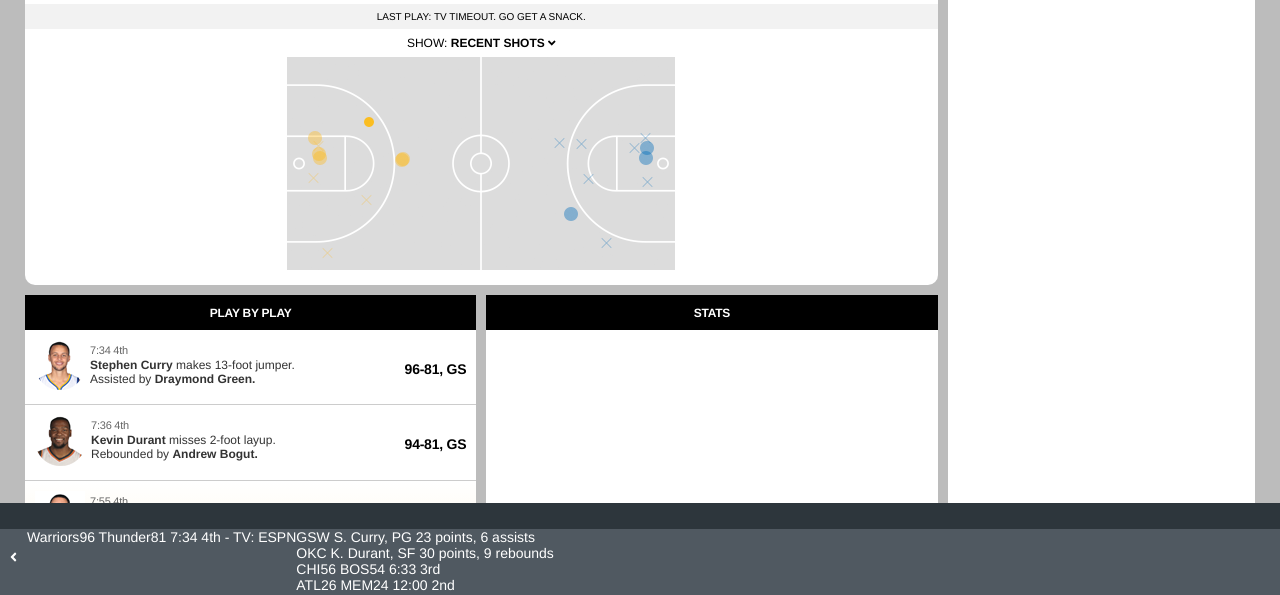
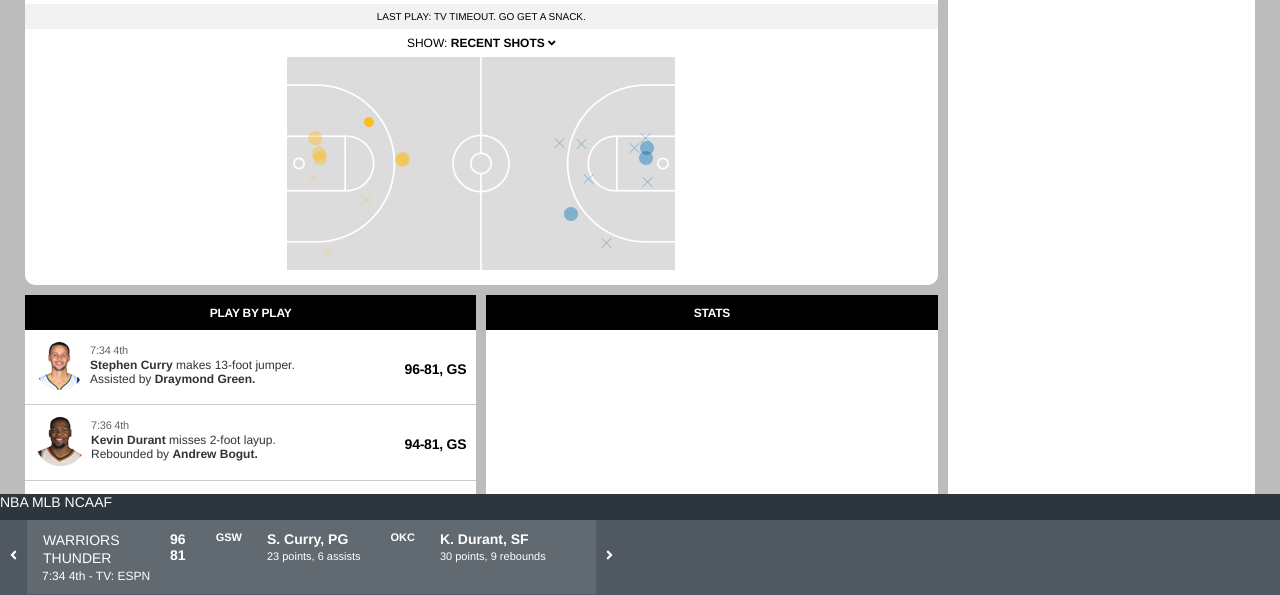
Before and after one commit to rawaid/fd, a website: page public/index.html in a window 1280 px wide. Shown: the part 205-800 px from the top of the page. Drawn offline with Linux system fonts and the light colour scheme.

Commit message:
footer current game progress

```diff
--- a/public/index.html
+++ b/public/index.html
@@ -212,29 +212,47 @@
 </div>
 <footer class="global-footer">
   <div class="global-footer__leagueRow">
-
+    <span>NBA</span>
+    <span>MLB</span>
+    <span>NCAAF</span>
   </div>
   <div class="global-footer__container">
+
       <span class="global-footer__left"><i class="fas fa-angle-left"></i></span>
+
+      <div class="global-footer__currentGame">
+          <div class="global-footer__teams">
+              <div class="global-footer__team">Warriors</div>
+              <div class="global-footer__team">Thunder</div>
+              <span class="global-footer__time">7:34 4th - TV: ESPN</span>
+            </div>
+
             <div class="global-footer__score">
-        <span>Warriors</span><span>96</span>
-        <span>Thunder</span><span>81</span>
-        <span>7:34 4th - TV: ESPN</span>
+                <span class="global-footer__points">96</span>
+                <span class="global-footer__points">81</span>
             </div>
+
+            <span class="global-footer__teamAbbr">GSW</span>
+
             <div class="global-footer__players">
               <div class="global-footer__away">
-            <span>GSW</span>
-            <span>S. Curry, PG</span>
-            <span>23 points, 6 assists</span>
+                  <span class="global-footer__player">S. Curry, PG</span>
+                  <span class="global-footer__stats">23 points, 6 assists</span>
+              </div>
             </div>
 
+            <span class="global-footer__teamAbbr">OKC</span>
+
+            <div class="global-footer__players">
               <div class="global-footer__home">
-            <span>OKC</span>
-            <span>K. Durant, SF</span>
-            <span>30 points, 9 rebounds</span>
+                  <span class="global-footer__player">K. Durant, SF</span>
+                  <span class="global-footer__stats">30 points, 9 rebounds</span>
+              </div>
+            </div>
       </div>
 
-        <div class="global-footer__otherGames">
+
+        <!-- <div class="global-footer__otherGames">
           <div class="global-footer__game">
               <span>CHI</span><span>56</span>
               <span>BOS</span><span>54</span>
@@ -246,10 +264,9 @@
               <span>MEM</span><span>24</span>
               <span>12:00 2nd</span>
           </div>
-          <!-- <span class="global-footer__right"><i class="fas fa-angle-right"></i></span> -->
+        </div> -->
+      <span class="global-footer__right"><i class="fas fa-angle-right"></i></span>
 
-        </div>
-      </div>
   </div>
 </footer>
 </body>
--- a/scss/styles.scss
+++ b/scss/styles.scss
@@ -40,7 +40,7 @@ body {
   left: 0;
   right: 0;
   z-index: 1000;
-  height: 92px;
+  height: 101px;
   background: $footer-gray;
   color: $white;
   -webkit-font-smoothing: antialiased;
@@ -51,10 +51,62 @@ body {
     height: 26px;
   }
 
-  &__left {
-    padding: 20px 10px 20px 10px;
+  &__left,
+  &__right {
+    padding: 27px 10px 27px 10px;
     background: $footer-gray;
   }
+
+  &__currentGame {
+    display: flex;
+    padding: 11px 50px 11px 15px;
+    background-color: $footer-current;
+  }
+
+  &__teamAbbr {
+    margin-left: 30px;
+    padding-right: 5px;
+    font-size: 11px;
+    font-weight: bold;
+  }
+
+  &__team {
+    padding: 1px;
+    text-transform: uppercase;
+  }
+
+  &__points {
+    font-weight: bold;
+    margin-left: 20px;
+    display: block;
+  }
+
+  &__time {
+    font-size: 12px;
+  }
+
+  &__players {
+    padding-left: 20px;
+  }
+
+  &__player {
+    font-weight: bold;
+  }
+
+  &__stats {
+    font-size: 11px;
+  }
+
+  &__away,
+  &__home {
+    display: inline;
+  }
+
+  &__player {
+    display: block;
+  }
+
+
 
   &__container {
     display: -webkit-box;
@@ -381,6 +433,10 @@ body {
      flex-direction: column;
    }
 
+   .global-footer {
+     display: none;
+   }
+
    .shotchart-container {
      &__content img {
        width: 60%;
```
Also changed, not shown: partials/footer.html (+31 -14 lines), css/styles.css, public/css/styles.css. Lines whose indentation alone changed are shown as unchanged.
